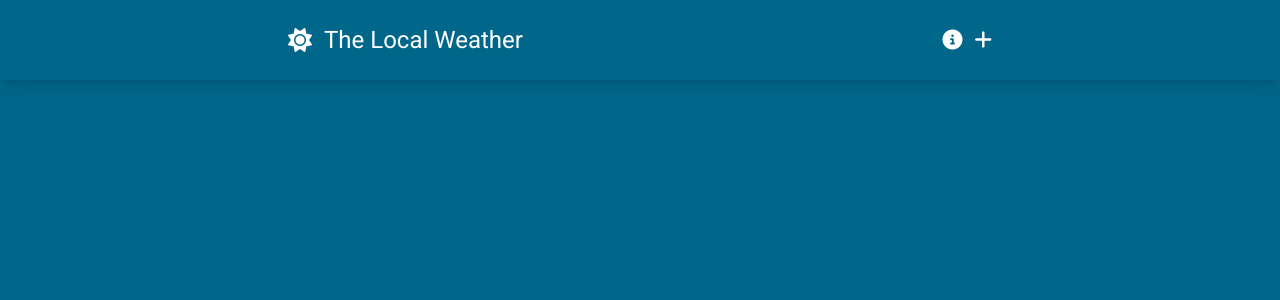
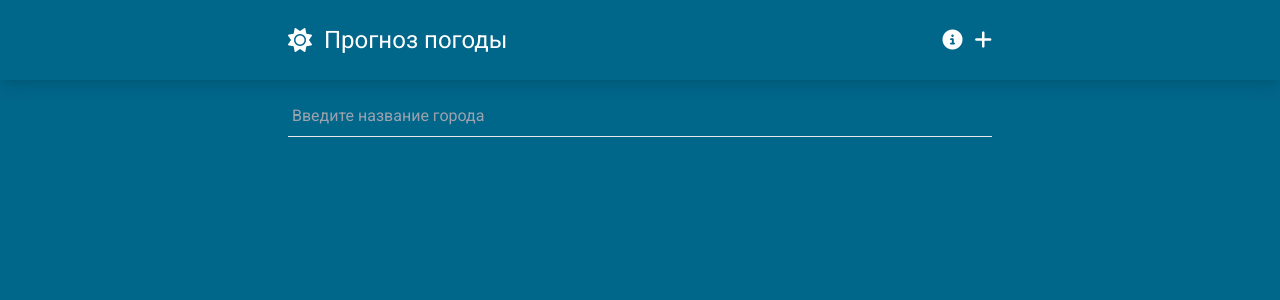
Before and after one commit to raamat/the-local-weather, a Vue app: page / in a window 1280 px wide. Shown: the top 300 px of the page. Built offline with nearby package versions, Linux system fonts and the light colour scheme.

Commit message:
feat: add city search

```diff
--- a/index.html
+++ b/index.html
@@ -17,7 +17,7 @@
       crossorigin="anonymous"
       referrerpolicy="no-referrer"
     />
-    <title>Отслеживать погоду</title>
+    <title>Прогноз погоды</title>
   </head>
   <body>
     <div id="app"></div>
--- a/src/components/SiteNavigation.vue
+++ b/src/components/SiteNavigation.vue
@@ -6,7 +6,7 @@
       <RouterLink :to="{ name: 'home' }">
         <div class="flex items-center gap-3">
           <i class="fa-solid fa-sun text-2xl"></i>
-          <p class="text-2xl">The Local Weather</p>
+          <p class="text-2xl">Прогноз погоды</p>
         </div>
       </RouterLink>
 
--- a/src/views/HomeView.vue
+++ b/src/views/HomeView.vue
@@ -1,7 +1,71 @@
-<script setup>
-</script>
-
 <template>
-  <main>
+  <main class="container text-white">
+    <div class="pt-4 mb-8 relative">
+      <input
+        type="text"
+        v-model="searchQuery"
+        @input="getSearchResult"
+        placeholder="Введите название города"
+        class="py-2 px-1 w-full bg-transparent border-b focus:border-weather-secondary focus:outline-none focus:shadow-[0px_1px_0_0_#004E71]"
+      />
+      <ul v-if="searchResult"
+        class="absolute bg-weather-secondary text-white w-full shadow-md py-2 px-1 top-[66px]"
+      >
+        <li
+          v-for="result in searchResult"
+          :key="result.id"
+          class="py-2 cursor-pointer"
+        >
+          {{ result.name }} ({{ result.region }}), {{ result.country }}
+        </li>
+      </ul>
+    </div>
+    <!-- <p>{{ searchQuery }}</p>
+    <button class="bg-slate-600 px-1 py-1" @click="getWeather(searchQuery)">
+      Поиск
+    </button> -->
   </main>
 </template>
+
+<script setup>
+import { ref } from "vue";
+
+// Пример запроса из документации (https://www.weatherapi.com/docs/#apis-search):
+// JSON: http://api.weatherapi.com/v1/current.json?key=<YOUR_API_KEY>&q=London
+
+const BASE_URL = "http://api.weatherapi.com/v1/";
+const API_KEY = "1f672b032d5b4f77a3f172349242003";
+
+const searchQuery = ref("");
+const queryTimeout = ref(null);
+let searchResult = ref(null);
+
+async function getWeather(query) {
+  try {
+    const cityResponse = await fetch(
+      `${BASE_URL}search.json?key=${API_KEY}&q=${query}`
+    );
+    const city = await cityResponse.json();
+    //console.log(`Температура в городе ${query}: ${city.current.temp_c} ℃`);
+    //console.log(city)
+    return city;
+  } catch (err) {
+    console.error("Произошла ошибка!", err);
+  }
+}
+
+function getSearchResult() {
+  clearTimeout(queryTimeout.value);
+  queryTimeout.value = setTimeout(async () => {
+    if (searchQuery.value !== "") {
+      const result = await getWeather(searchQuery.value);
+      //searchResult.value = result.data.features;
+      searchResult.value = result;
+      console.log(searchResult)
+      console.log(searchResult.value)
+      return;
+    }
+    searchResult.value = null;
+  }, 300);
+}
+</script>
```
Also changed, not shown: src/router/index.js (+8 -8 lines), 1 other file (tests, documents, lock files or other folders).
